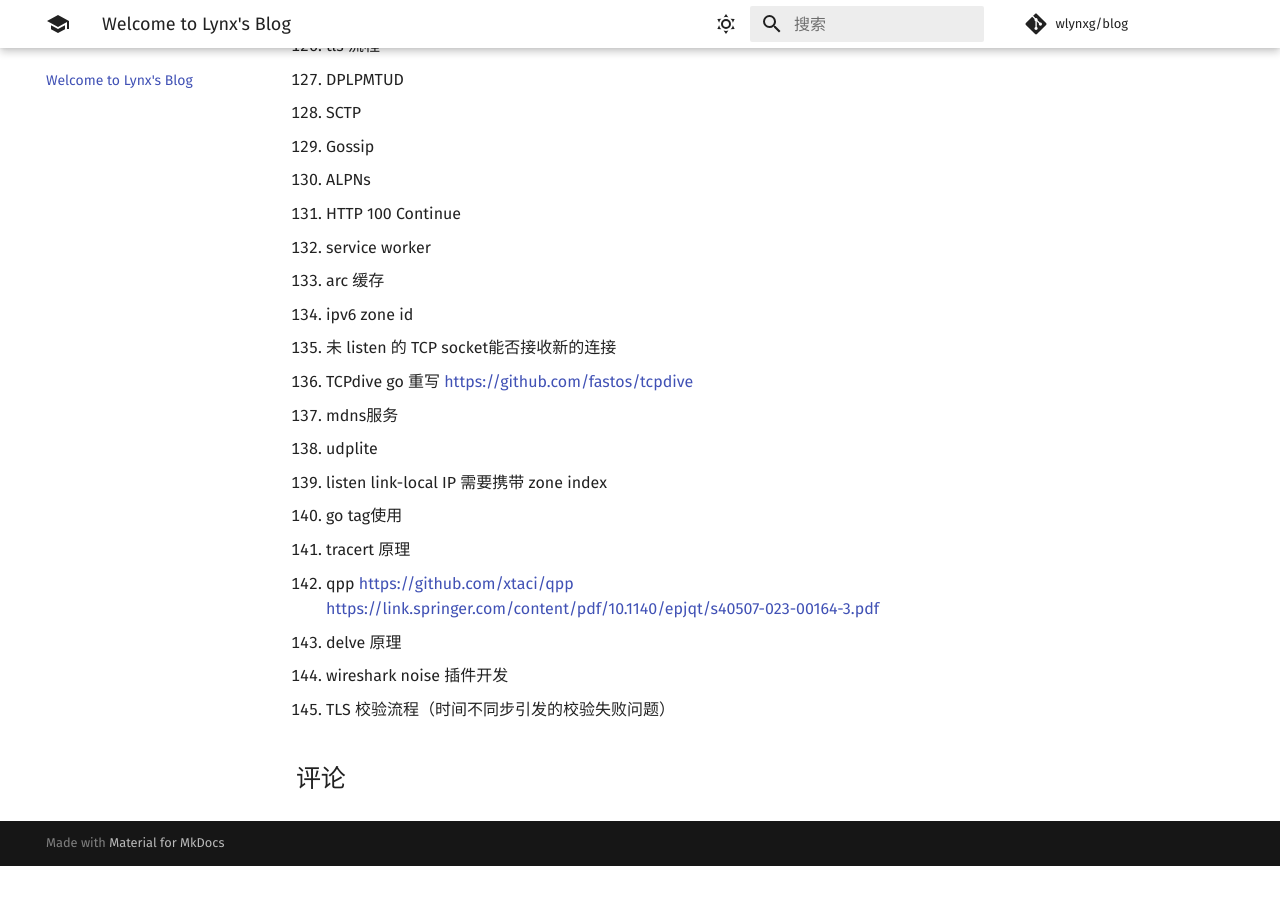
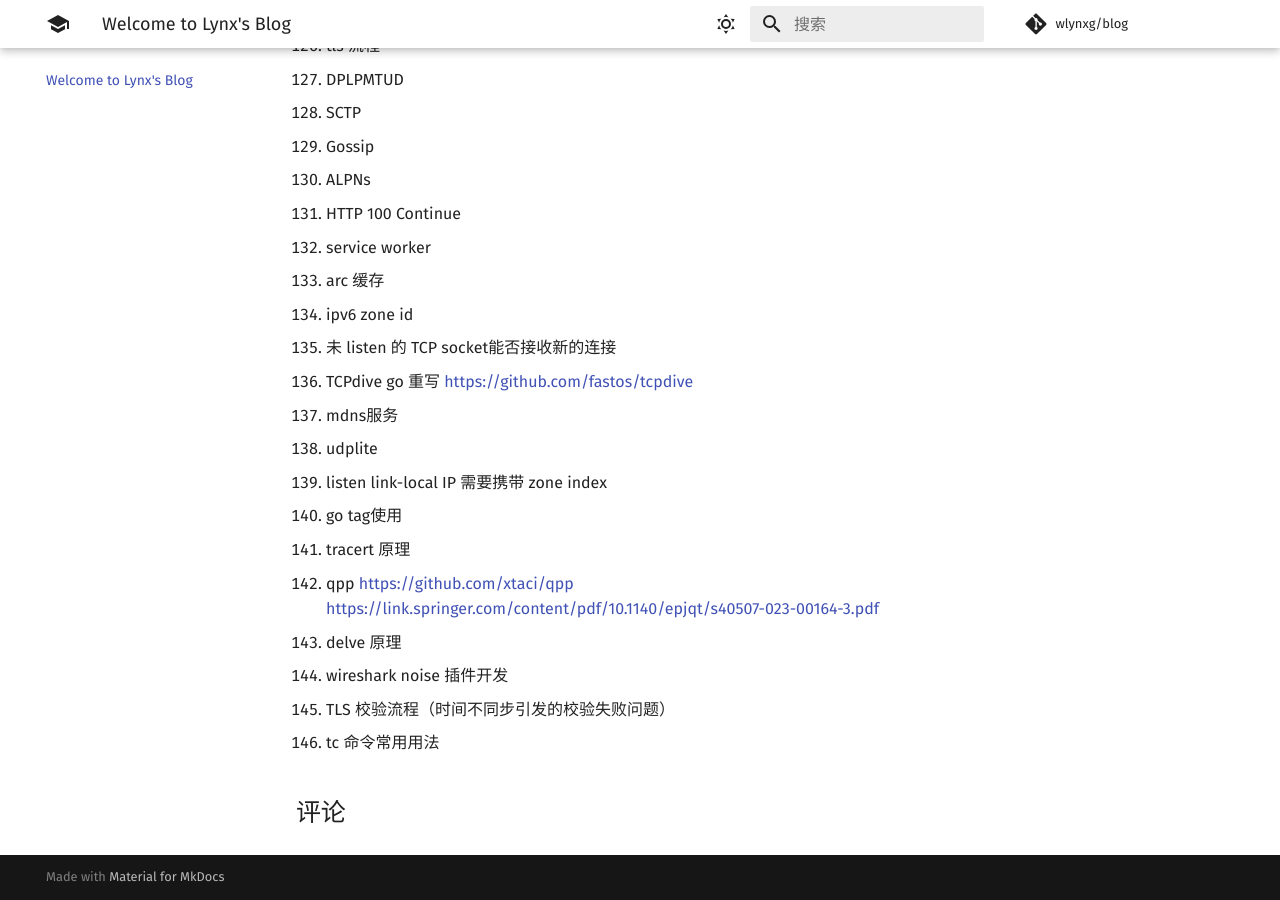
Before and after one commit to 1314liuwei/blog, an MkDocs documentation site: the page built from docs/index.md, in a window 1280 px wide and 900 px high, scrolled down 4462 px. Built offline with MkDocs 1.6.1 and Material for MkDocs 9.7.7, drawn with Linux system fonts in a browser that asks for light colours; comment, search, counter and statistics services are not loaded; before the commit the page ends 5328 px from its top, so only the background shows below that.

Commit message:
2024/09/14 周六

```diff
--- a/docs/index.md
+++ b/docs/index.md
@@ -147,3 +147,4 @@
 142. delve 原理
 142. wireshark noise 插件开发
 142. TLS 校验流程（时间不同步引发的校验失败问题）
+142. tc 命令常用用法
```
